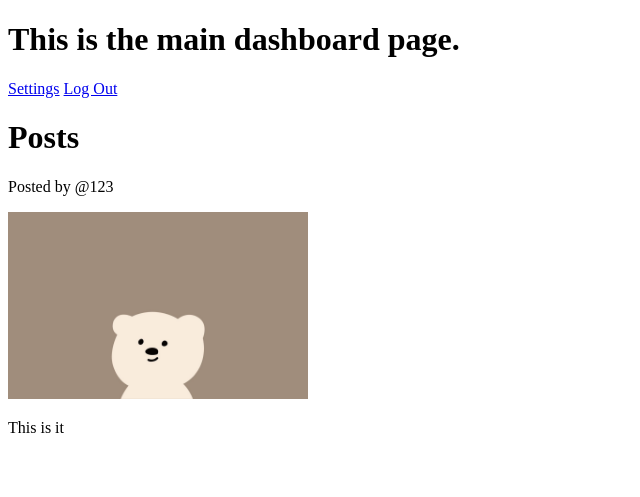
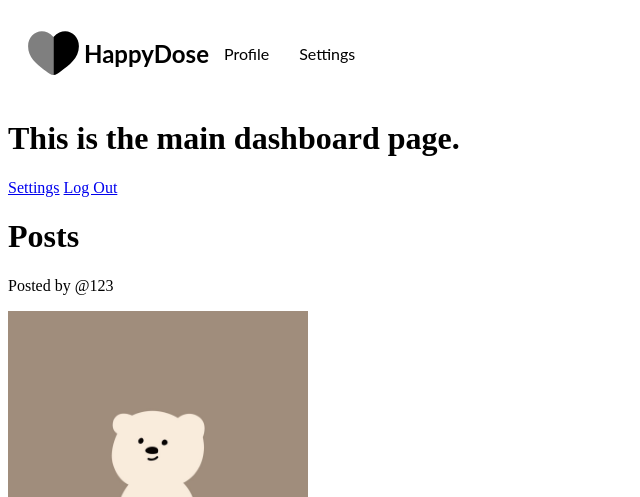
Before and after one commit to k890m/Happy-Dose, a Django app: template templates/index.html in a window 1280 px wide. Shown: the top 497 px of the page, without its empty margins (0-640 px from the left). Run offline with Django 5.2, Linux system fonts and the light colour scheme; the template is opened without the code that fills it: values that come from a table or form of the project are taken from there, others are empty; data comes from the database, SQL or seed files in the repository.

Commit message:
CSS Home Page
Home Page

```diff
--- a/static/home.css
+++ b/static/home.css
@@ -1,3 +1,24 @@
 img {
     width: 300px;
 }
+
+nav {
+    padding: 15px;
+    display: flex;
+    align-items: center;
+    font-family: Lato;
+  }
+
+  nav a {
+    color: black;
+    text-decoration: none;
+    justify-content: space-between;
+    margin: 0 15px;
+    cursor: pointer;
+    text-align: right;
+  }
+
+  nav h1 {
+    margin: 0;
+    font-size: 1.5em;
+  }
--- a/templates/index.html
+++ b/templates/index.html
@@ -9,6 +9,30 @@
   <title>Home</title>
 </head>
 <body>
+  <nav class="nav-bar">
+    <svg
+      xmlns="http://www.w3.org/2000/svg"
+      width="61"
+      height="61"
+      viewBox="0 0 61 61"
+      fill="none"
+    >
+      <path
+        opacity="0.5"
+        fill-rule="evenodd"
+        clip-rule="evenodd"
+        d="M20.6027 46.3778C13.4657 40.8776 5.08331 34.4193 5.08331 23.2232C5.08331 10.8631 19.0625 2.09689 30.5 13.9817V52.1042C27.9583 52.1042 25.4166 50.1471 22.7784 48.0629C22.0744 47.5088 21.3449 46.9497 20.6027 46.3778Z"
+        fill="black"
+      />
+      <path
+        d="M38.2216 48.0629C45.7017 42.1713 55.9167 35.5833 55.9167 23.2258C55.9167 10.8656 41.9375 2.09942 30.5 13.9843V52.1042C33.0417 52.1042 35.5833 50.1471 38.2216 48.0629Z"
+        fill="black"
+      />
+    </svg>
+    <div class="logo-title"><h1>HappyDose</h1></div>
+    <a href="profile">Profile</a>
+    <a href="settings">Settings</a>
+  </nav>
   <h1>This is the main dashboard page.</h1>
   <a href="settings">Settings</a>
   <a href="logout">Log Out</a>
```
